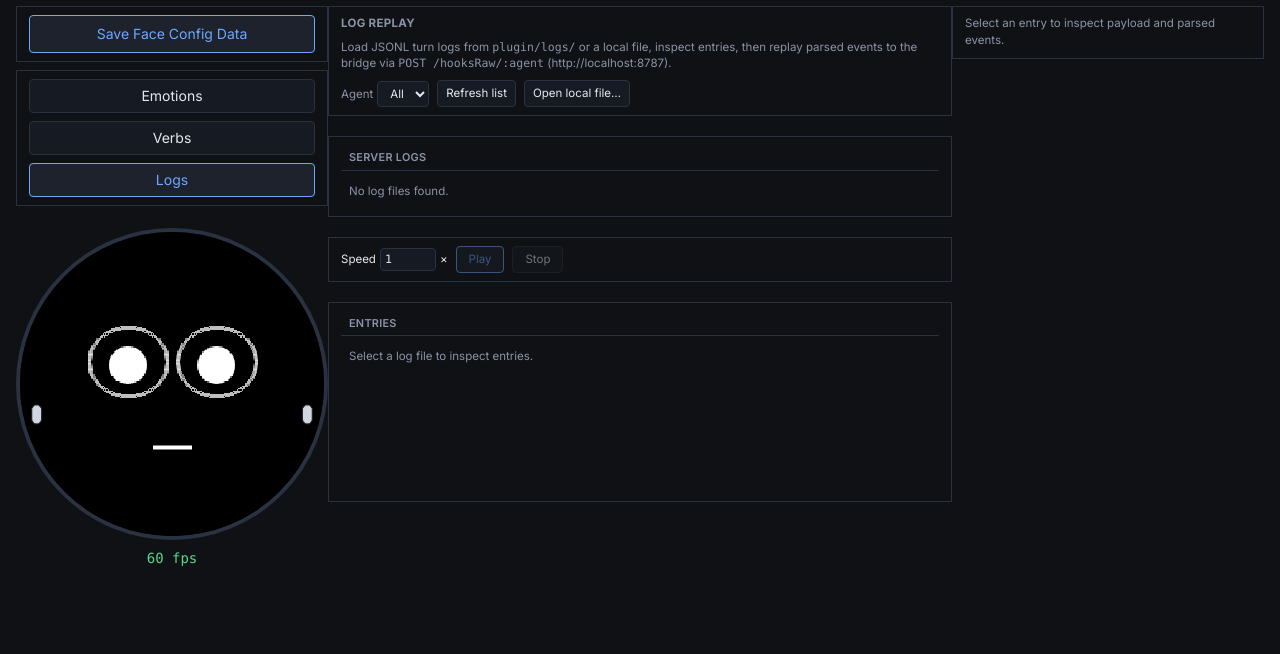
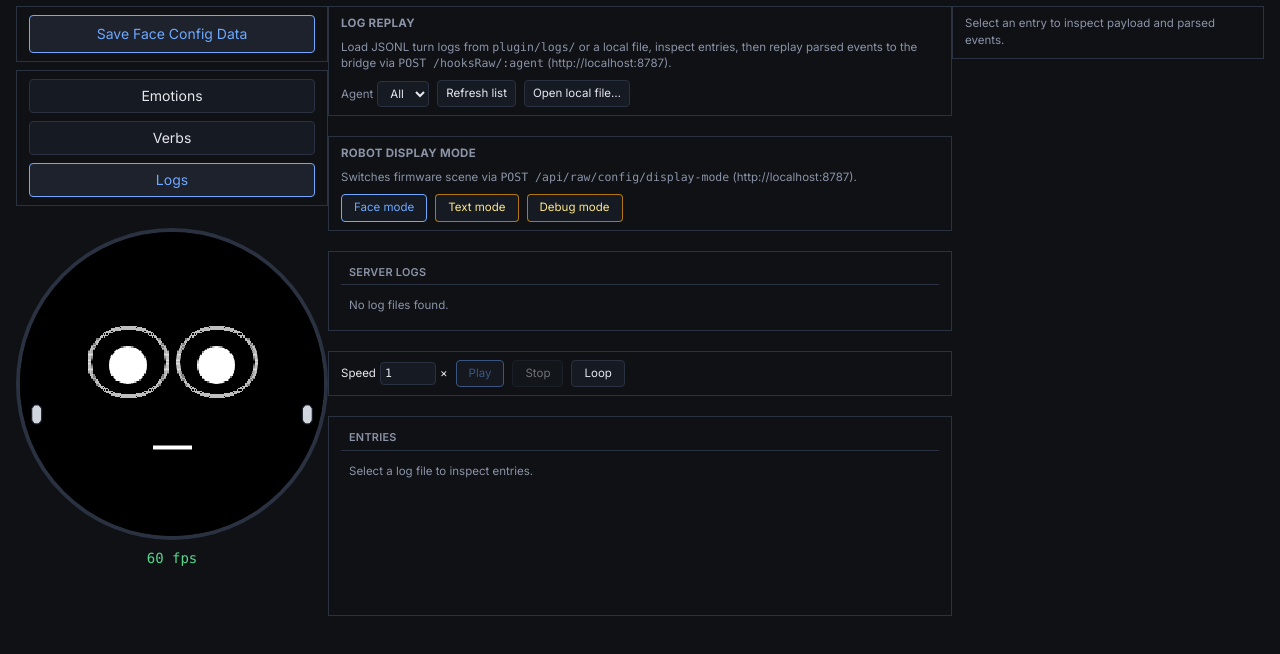
Before and after one commit to lachlansleight/claude-code-wrapper, a Next.js app in the folder face-editor/: page / in a window 1280 px wide. Both pictures are taken after a click on the button "Logs". Shown: the top 654 px of the page. Built offline with nearby package versions, Linux system fonts and the light colour scheme.

Commit message:
feat: (21st May) add loop mode to playback and debug mode for face

```diff
--- a/face-editor/src/app/_components/face-editor/LogReplayPanel.tsx
+++ b/face-editor/src/app/_components/face-editor/LogReplayPanel.tsx
@@ -2,7 +2,7 @@
 
 import { useCallback, useEffect, useRef, useState } from "react";
 import Panel from "./atoms/Panel";
-import { bridgeBase } from "../../_lib/face-editor/bridge";
+import { bridgeBase, postDisplayMode, type BridgeDisplayMode } from "../../_lib/face-editor/bridge";
 import type { BridgeLogFileInfo } from "../../api/bridgeLogs/route";
 import {
     formatEntrySummary,
@@ -43,9 +43,13 @@ export function LogReplayPanel({
     const [loadedName, setLoadedName] = useState<string | null>(null);
     const [entries, setEntries] = useState<TurnLogEntry[]>([]);
     const [speed, setSpeed] = useState(1);
+    const [loop, setLoop] = useState(false);
+    const loopRef = useRef(false);
+    loopRef.current = loop;
     const [replaying, setReplaying] = useState(false);
     const [status, setStatus] = useState<string | null>(null);
     const [replayHighlight, setReplayHighlight] = useState<number | null>(null);
+    const [displayModeStatus, setDisplayModeStatus] = useState<string | null>(null);
     const cancelReplayRef = useRef<(() => void) | null>(null);
     const fileInputRef = useRef<HTMLInputElement>(null);
 
@@ -124,16 +128,37 @@ export function LogReplayPanel({
         setStatus("Replay stopped.");
     }, []);
 
-    const startReplay = useCallback(() => {
+    const sendDisplayMode = useCallback(async (mode: BridgeDisplayMode) => {
+        setDisplayModeStatus(null);
+        const res = await postDisplayMode(mode);
+        if (!res) {
+            setDisplayModeStatus(`Failed to reach bridge at ${bridgeBase()}`);
+            return;
+        }
+        if (!res.ok) {
+            const text = await res.text().catch(() => "");
+            setDisplayModeStatus(`display-mode ${mode} → HTTP ${res.status}${text ? `: ${text}` : ""}`);
+            return;
+        }
+        setDisplayModeStatus(`Display mode → ${mode}`);
+    }, []);
+
+    const beginReplay = useCallback(() => {
         if (entries.length === 0) return;
         cancelReplayRef.current?.();
         setReplaying(true);
         setReplayHighlight(null);
         const { cancel } = scheduleLogReplay(entries, {
             speed,
+            loop: loopRef.current,
             onStatus: setStatus,
             onEntryIndex: setReplayHighlight,
             onFinished: () => {
+                if (loopRef.current) {
+                    setReplayHighlight(null);
+                    beginReplay();
+                    return;
+                }
                 setReplaying(false);
                 cancelReplayRef.current = null;
             },
@@ -200,6 +225,43 @@ export function LogReplayPanel({
                 {listError ? <p className="m-0 text-[0.72em] text-red-400">{listError}</p> : null}
             </Panel>
 
+            <Panel className="flex flex-col gap-2">
+                <h4 className="m-0 text-[0.72em] font-bold uppercase tracking-wide text-face-muted">
+                    Robot display mode
+                </h4>
+                <p className="m-0 text-[0.72em] leading-snug text-face-muted">
+                    Switches firmware scene via{" "}
+                    <span className="font-mono">POST /api/raw/config/display-mode</span> (
+                    {bridgeBase()}).
+                </p>
+                <div className="flex flex-wrap gap-2">
+                    <button
+                        type="button"
+                        className="rounded border border-face-accent bg-face-panel px-3 py-1 text-[0.72em] font-inherit text-face-accent hover:bg-face-panel-2"
+                        onClick={() => void sendDisplayMode("face")}
+                    >
+                        Face mode
+                    </button>
+                    <button
+                        type="button"
+                        className="rounded border border-amber-500/70 bg-face-panel px-3 py-1 text-[0.72em] font-inherit text-amber-200 hover:bg-face-panel-2"
+                        onClick={() => void sendDisplayMode("text")}
+                    >
+                        Text mode
+                    </button>
+                    <button
+                        type="button"
+                        className="rounded border border-amber-500/70 bg-face-panel px-3 py-1 text-[0.72em] font-inherit text-amber-200 hover:bg-face-panel-2"
+                        onClick={() => void sendDisplayMode("debug")}
+                    >
+                        Debug mode
+                    </button>
+                </div>
+                {displayModeStatus ? (
+                    <p className="m-0 text-[0.72em] leading-snug text-face-muted">{displayModeStatus}</p>
+                ) : null}
+            </Panel>
+
             <Panel className="flex max-h-[220px] min-h-0 flex-col gap-1 overflow-hidden p-0">
                 <div className="border-b border-face-border px-2 py-1 text-[0.68em] font-semibold uppercase tracking-wide text-face-muted">
                     Server logs {loadingFile ? "(loading…)" : ""}
@@ -244,7 +306,7 @@ export function LogReplayPanel({
                     type="button"
                     className="rounded border border-face-accent bg-face-panel-2 px-3 py-1 text-[0.72em] font-inherit text-face-accent hover:opacity-90 disabled:cursor-not-allowed disabled:opacity-45"
                     disabled={entries.length === 0 || replaying}
-                    onClick={startReplay}
+                    onClick={beginReplay}
                 >
                     Play
                 </button>
@@ -255,6 +317,18 @@ export function LogReplayPanel({
                     onClick={stopReplay}
                 >
                     Stop
+                </button>
+                <button
+                    type="button"
+                    title="When on, replay restarts automatically after each run"
+                    className={
+                        loop
+                            ? "rounded border border-face-accent bg-face-panel-2 px-3 py-1 text-[0.72em] font-inherit text-face-accent hover:opacity-90"
+                            : "rounded border border-face-border bg-face-panel px-3 py-1 text-[0.72em] font-inherit text-face-text hover:bg-face-panel-2"
+                    }
+                    onClick={() => setLoop(v => !v)}
+                >
+                    Loop
                 </button>
                 {loadedName ? (
                     <span className="text-[0.72em] text-face-muted">
--- a/face-editor/src/app/_lib/face-editor/bridge.ts
+++ b/face-editor/src/app/_lib/face-editor/bridge.ts
@@ -15,6 +15,13 @@ export function bridgeBase(): string {
 
 export function bridgeToken(): string {
     return process.env.NEXT_PUBLIC_BRIDGE_TOKEN || "";
+}
+
+export type BridgeDisplayMode = "face" | "text" | "debug";
+
+/** Switch robot scene via `POST /api/raw/config/display-mode` (face / text / debug). */
+export function postDisplayMode(mode: BridgeDisplayMode): Promise<Response | null> {
+    return postRaw("/api/raw/config/display-mode", { display_mode: mode });
 }
 
 export async function postRaw(path: string, body: unknown): Promise<Response | null> {
--- a/face-editor/src/app/_lib/face-editor/logReplay.ts
+++ b/face-editor/src/app/_lib/face-editor/logReplay.ts
@@ -74,6 +74,8 @@ export function resolveReplayContext(entries: TurnLogEntry[]): {
 export interface LogReplayOptions {
     speed?: number;
     leadMs?: number;
+    /** Shown in the initial status line only (loop restart is handled by the caller). */
+    loop?: boolean;
     onStatus?: (msg: string) => void;
     onEntryIndex?: (index: number) => void;
     onFinished?: () => void;
@@ -99,8 +101,9 @@ export function scheduleLogReplay(
         void postRaw(`/hooksRaw/${encodeURIComponent(agent)}`, { events });
     };
 
+    const loopNote = options.loop ? " · loop on" : "";
     options.onStatus?.(
-        `Replaying ${entries.length} entries at ${speed}× (session.started now, hooks after +${leadMs}ms) …`
+        `Replaying ${entries.length} entries at ${speed}× (session.started now, hooks after +${leadMs}ms)${loopNote} …`
     );
 
     emit([
@@ -120,7 +123,9 @@ export function scheduleLogReplay(
             }
             options.onEntryIndex?.(i);
             if (i === entries.length - 1) {
-                options.onStatus?.("Replay finished.");
+                options.onStatus?.(
+                    options.loop ? "Replay pass complete — restarting…" : "Replay finished."
+                );
                 options.onFinished?.();
             }
         }, offset);
```
Also changed, not shown: 2 other files (tests, documents, lock files or other folders).
